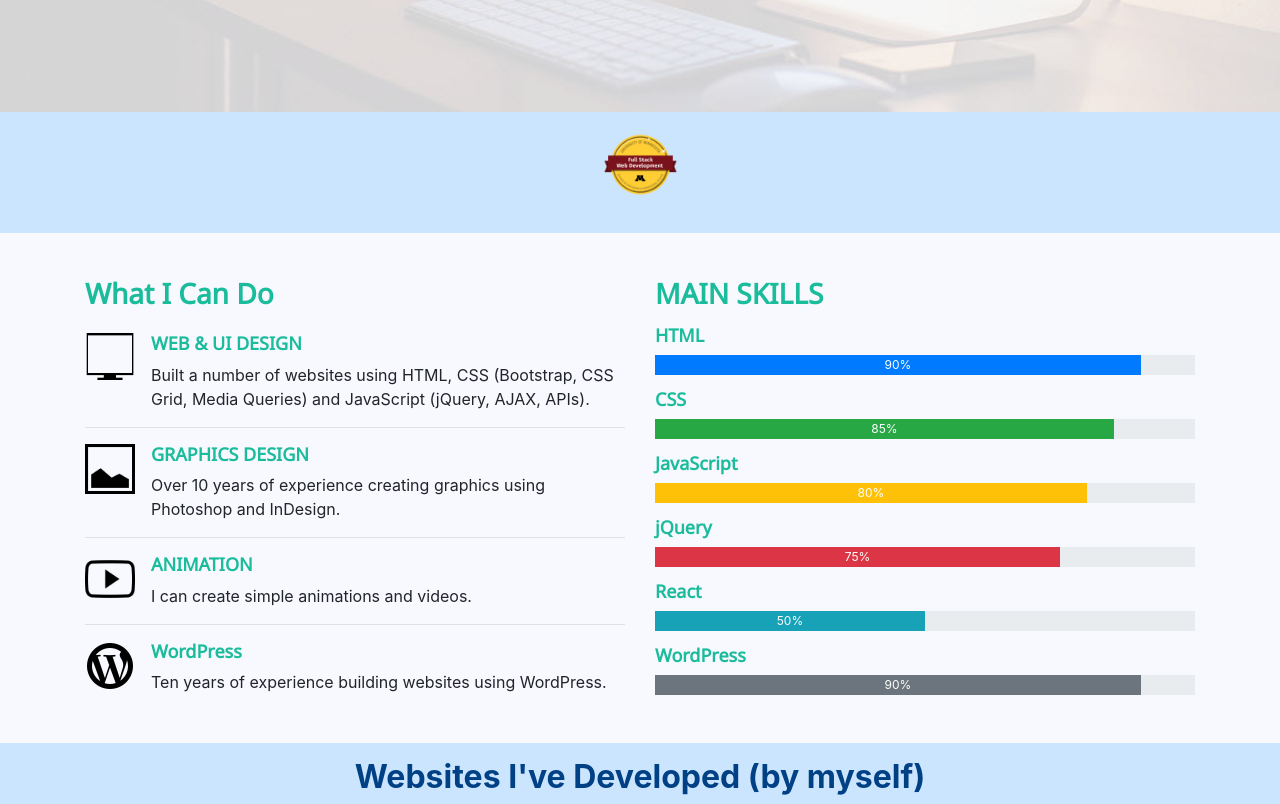
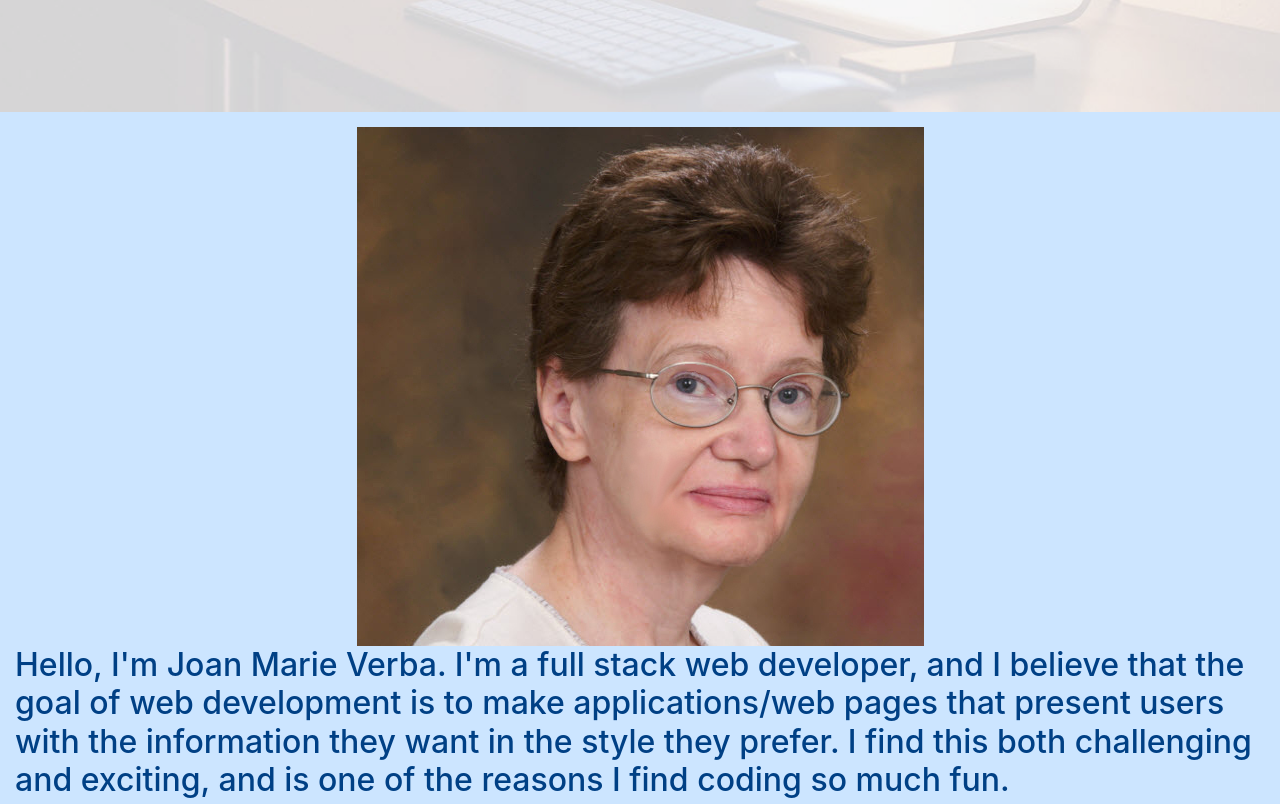
Before and after one commit to joanmarieverba/front-end, a plain HTML site: page index.html in a window 1280 px wide. Shown: the part 720-1524 px from the top of the page. Drawn offline with nearby package versions, Linux system fonts and the light colour scheme.

Commit message:
add text

```diff
--- a/index.html
+++ b/index.html
@@ -22,8 +22,10 @@
 <div class="row">
     <div class="col-xs-12 col-sm-12 col-md-8 col-lg-12" style="min-height: 1px;">
         <h2 class="page-header alert-primary center-text headline-lg" style="margin-bottom: 20px; padding: 15px;">
-            <img src="./images/UMFullStackBadge.png" height="75" width="75" alt="Joan Marie Verba photo">
-            <p class="left-text"></p>
+            <img class="round" src="./images/jmv2011.jpg"  alt="Joan Marie Verba photo">
+            <p class="left-text">Hello, I'm Joan Marie Verba. I'm a full stack web developer, and I believe that the goal of web
+                development is to make applications/web pages that present users with the information they want in the style they
+                prefer. I find this both challenging and exciting, and is one of the reasons I find coding so much fun.</p>
         </h2>
     </div>
 </div>
```
